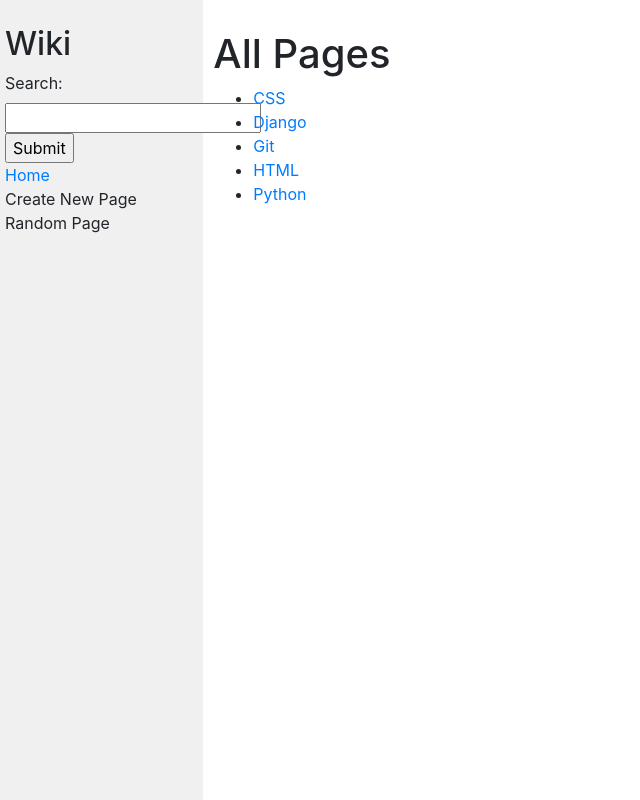
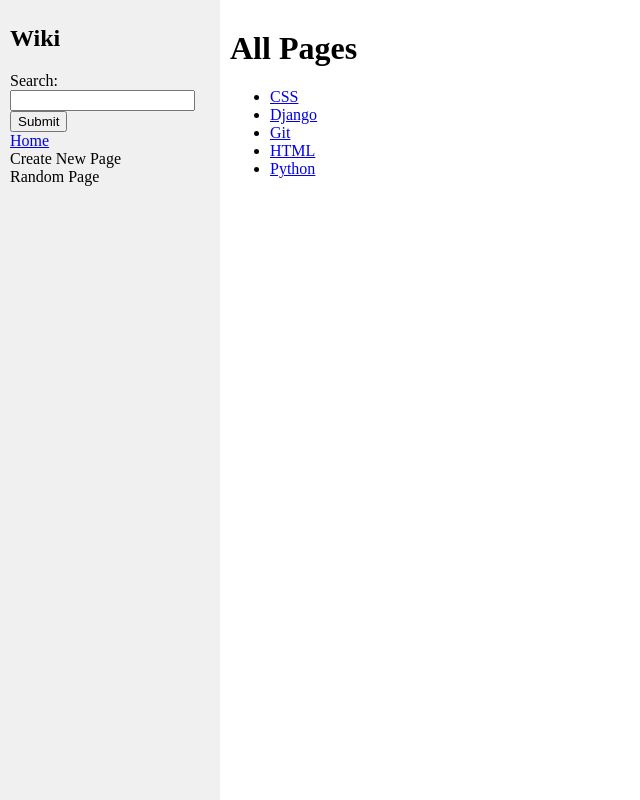
Before and after one commit to ViniBR01/cs50w, a Django app: page / in a window 1280 px wide. Shown: the whole page, without its empty margins (0-640 px from the left). Run offline with Django 3.2, Linux system fonts and the light colour scheme; some libraries are stand-ins or nearby versions.

Commit message:
Refactor layout style to remove bootstrap

```diff
--- a/wiki/encyclopedia/static/encyclopedia/styles.css
+++ b/wiki/encyclopedia/static/encyclopedia/styles.css
@@ -1,6 +1,14 @@
+* {
+    box-sizing: border-box;
+}
 body {
     margin: 0;
     background-color: white;
+}
+
+.page-wrap {
+    display: grid;
+    grid-template-columns: 220px auto;
 }
 
 code {
@@ -30,9 +38,15 @@
 .sidebar {
     background-color: #f0f0f0;
     height: 100vh;
-    padding: 20px;
+    padding: 10px;
+}
+
+.sidebar form {
+    align-items: flex-start;
+    display: flex;
+    flex-direction: column;
 }
 
 .sidebar h2 {
-    margin-top: 5px;
+    margin-top: 15px;
 }
--- a/wiki/encyclopedia/templates/encyclopedia/layout.html
+++ b/wiki/encyclopedia/templates/encyclopedia/layout.html
@@ -5,11 +5,10 @@
 <html lang="en">
     <head>
         <title>{% block title %}{% endblock %}</title>
-        <link rel="stylesheet" href="https://stackpath.bootstrapcdn.com/bootstrap/4.4.1/css/bootstrap.min.css" integrity="sha384-Vkoo8x4CGsO3+Hhxv8T/Q5PaXtkKtu6ug5TOeNV6gBiFeWPGFN9MuhOf23Q9Ifjh" crossorigin="anonymous">
-        <link href="{% static 'encyclopedia/styles.css' %}" rel="stylesheet">
+        <link href="./../../static/encyclopedia/styles.css" rel="stylesheet">
     </head>
     <body>
-        <div class="row">
+        <div class="page-wrap">
             <div class="sidebar col-lg-2 col-md-3">
                 <h2>Wiki</h2>
                 <form action="{% url 'wiki:index' %}" method="post">
```
